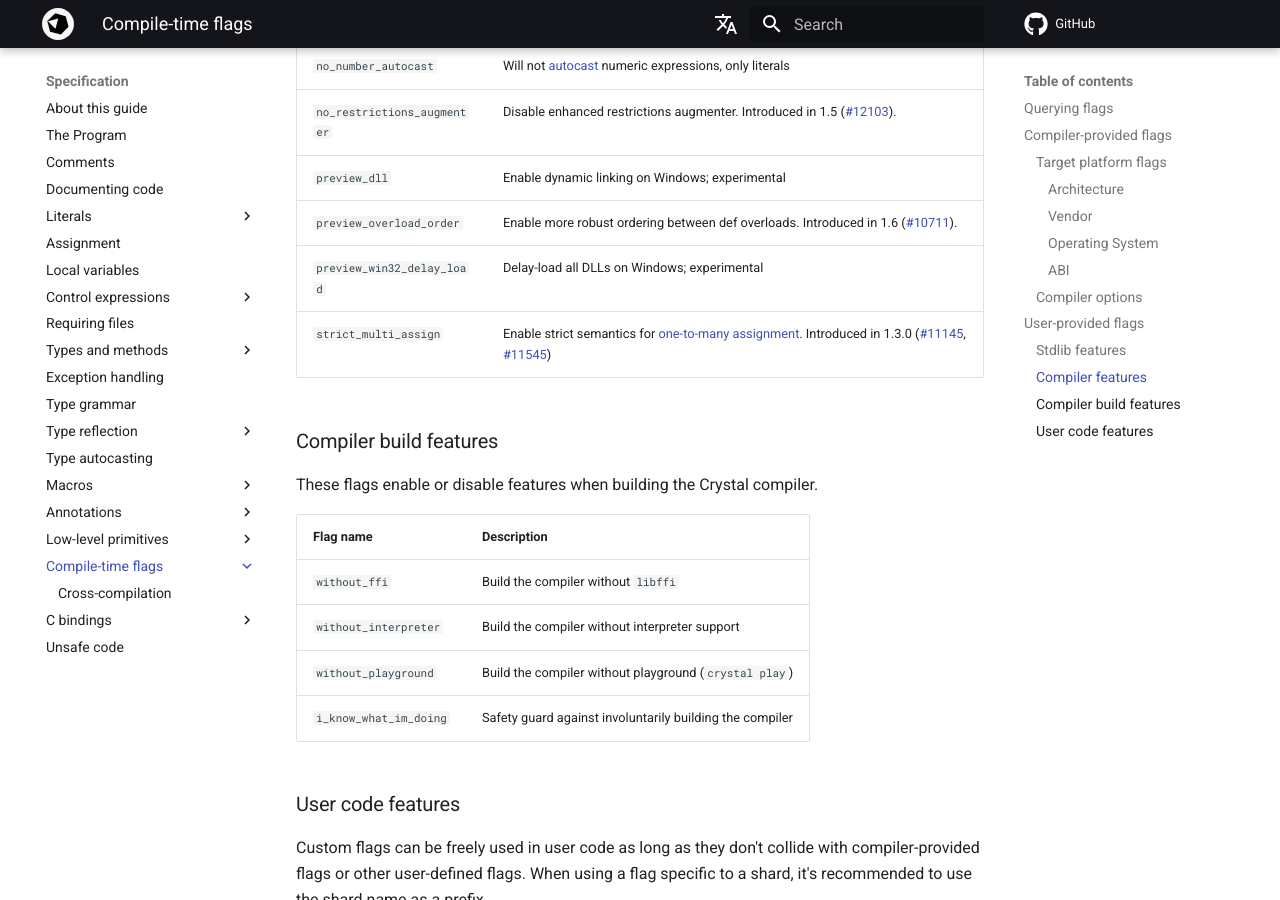
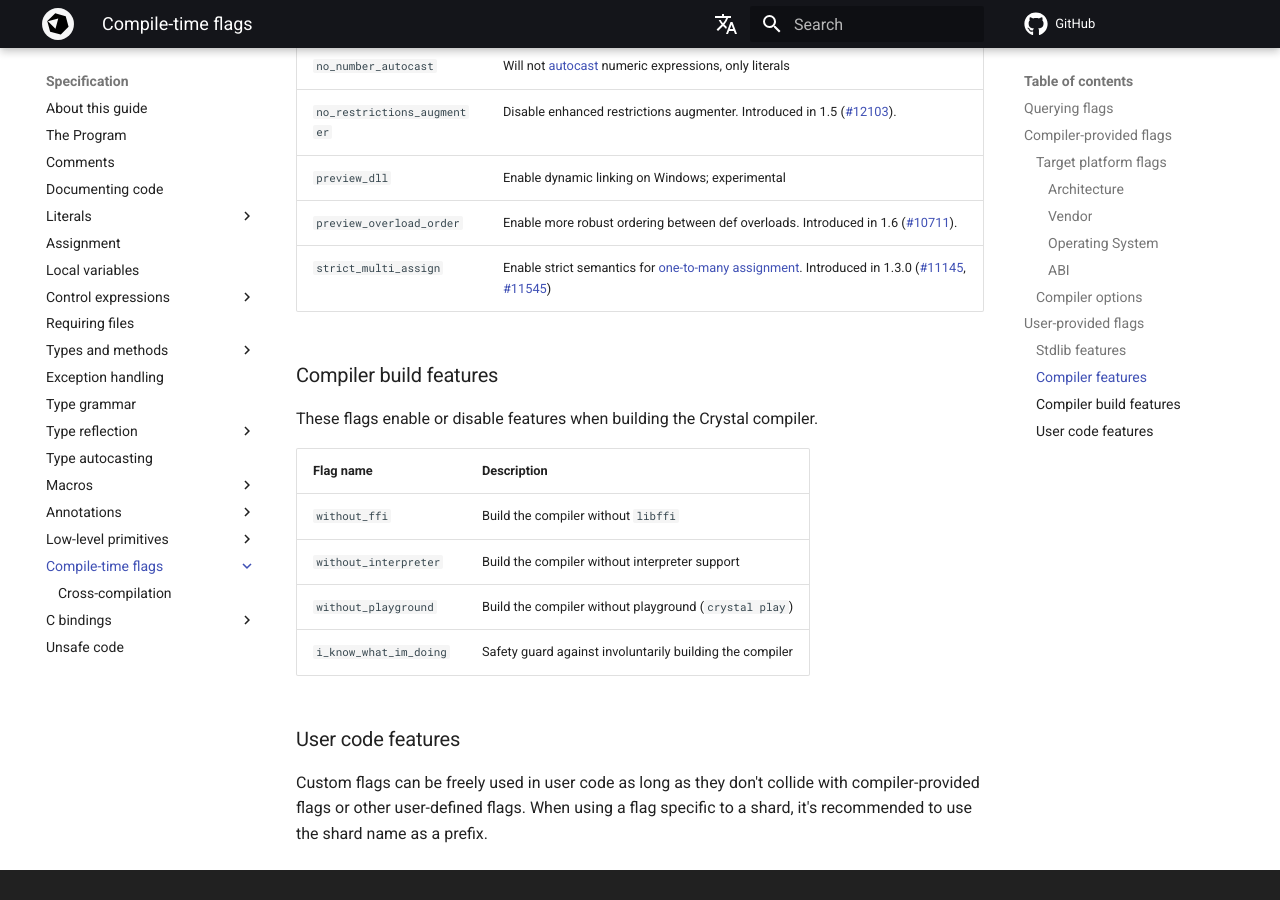
Before and after one commit to crystal-lang/crystal-book, an MkDocs documentation site: the page built from docs/syntax_and_semantics/compile_time_flags.md, in a window 1280 px wide and 900 px high, scrolled down 4794 px. Built offline with MkDocs 1.6.1 and Material for MkDocs 9.7.7, drawn with Linux system fonts in a browser that asks for light colours; nearby versions of some CDN libraries; library files that are not in the unit come from our copies; comment, search, counter and statistics services are not loaded; the version menu is left out.

Commit message:
remove flag

```diff
--- a/docs/syntax_and_semantics/compile_time_flags.md
+++ b/docs/syntax_and_semantics/compile_time_flags.md
@@ -155,7 +155,6 @@ These flags enable or disable compiler features when building a Crystal program.
 | `no_restrictions_augmenter` | Disable enhanced restrictions augmenter. Introduced in 1.5 ([#12103](https://github.com/crystal-lang/crystal/pull/12103)).
 | `preview_dll` | Enable dynamic linking on Windows; experimental |
 | `preview_overload_order` | Enable more robust ordering between def overloads. Introduced in 1.6 ([#10711](https://github.com/crystal-lang/crystal/issues/10711)).
-| `preview_win32_delay_load` | Delay-load all DLLs on Windows; experimental |
 | `strict_multi_assign` | Enable strict semantics for [one-to-many assignment](assignment.md#one-to-many-assignment). Introduced in 1.3.0 ([#11145](https://github.com/crystal-lang/crystal/pull/11145), [#11545](https://github.com/crystal-lang/crystal/pull/11545))
 
 ### Compiler build features
```
